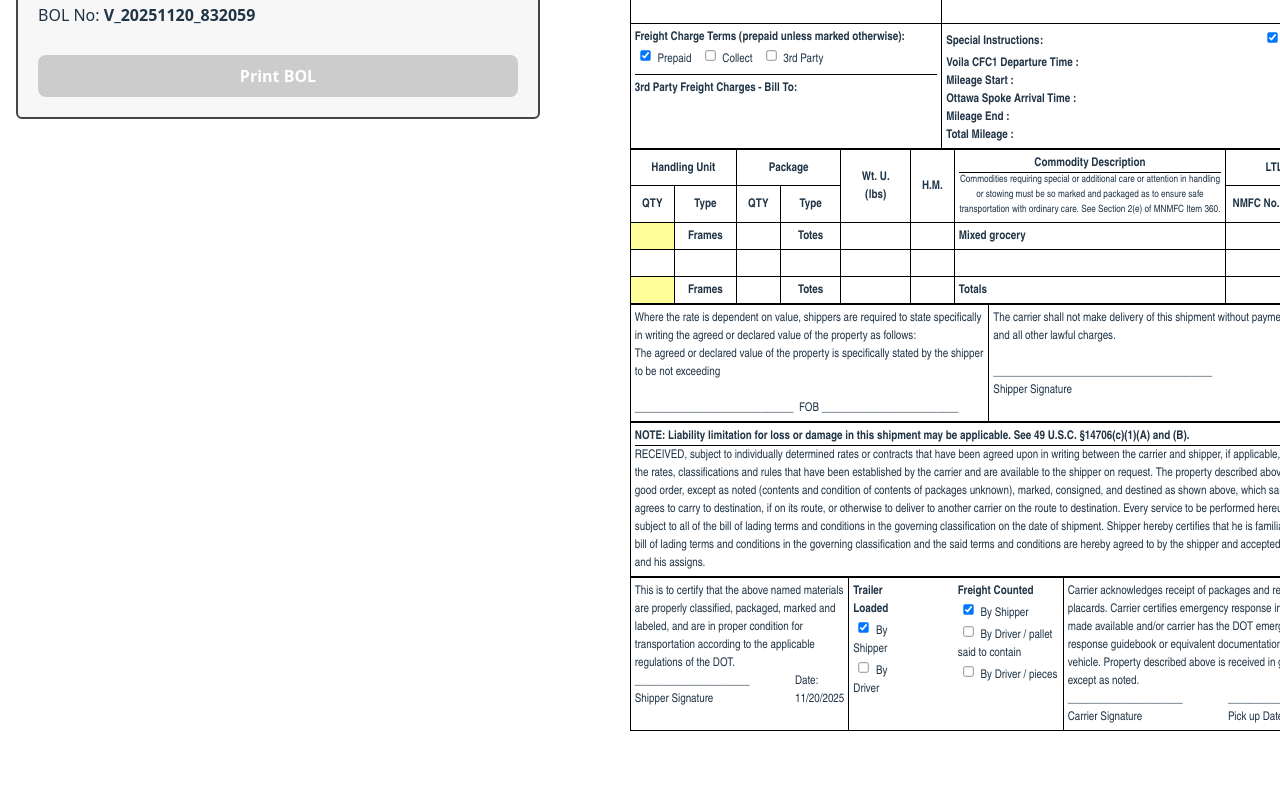
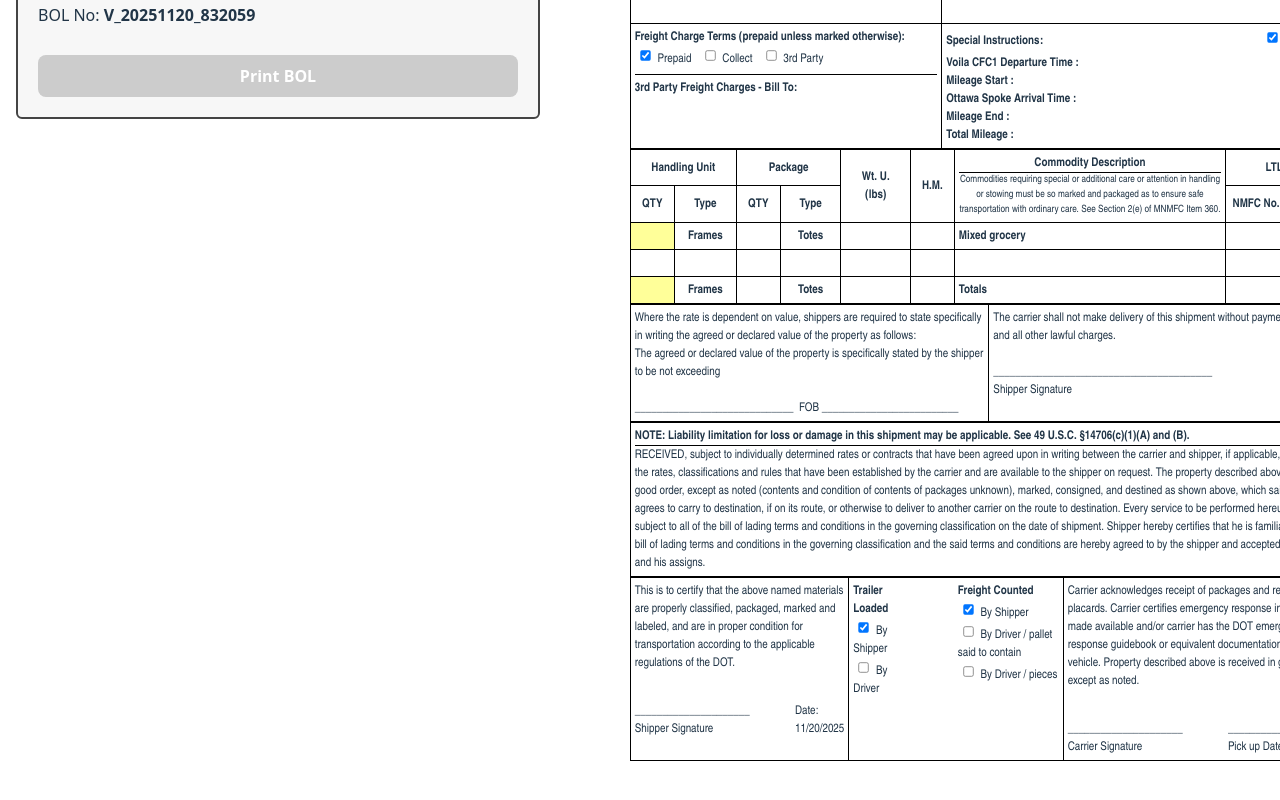
Before and after one commit to ajaisangha/BOL-Generator, a React (Vite) app in the folder bol-app/: page / in a window 1280 px wide. Shown: the part 550-1350 px from the top of the page. Built offline with nearby package versions, Linux system fonts and the light colour scheme.

Commit message:
BOL print fix 1

```diff
--- a/bol-app/src/App.css
+++ b/bol-app/src/App.css
@@ -204,27 +204,27 @@
     page-break-after: avoid !important;
     overflow: hidden !important;
   }
-
 /* =====================================================
-   BOL — FORCE FIT TO ONE A4 PAGE (Excel-style)
+   BOL — PERFECT 1-PAGE FIT (Excel-style full width)
 ===================================================== */
 .print-bol {
   position: absolute !important;
   top: 0 !important;
   left: 0 !important;
 
+  /* FULL A4 EXACT CANVAS */
   width: 210mm !important;
-  height: auto !important;
+  height: 297mm !important;
 
-  /* ↓↓↓ Reduce padding so content fits vertically */
-  padding: 6mm 8mm !important;
+  /* Balanced padding that matches your PDF */
+  padding: 10mm 12mm !important;
 
   border: none !important;
   box-sizing: border-box !important;
 
-  /* ↓↓↓ Adjusted scale (fits perfectly in your screenshot) */
+  /* ⭐ FINAL FIX → scaling increased from 0.84 to 0.97 */
   transform-origin: top left !important;
-  transform: scale(0.84) !important;
+  transform: scale(0.97) !important;
 
   overflow: hidden !important;
 
--- a/bol-app/src/components/BOLLayout.jsx
+++ b/bol-app/src/components/BOLLayout.jsx
@@ -27,8 +27,13 @@ export default function BOLLayout({ mode, trailerNumber, sealNumber, qty, bolNum
   return (
     <div
       className="bol-page page"
-      style={{ fontFamily: '"Arial Narrow", Arial, sans-serif' }}
+      style={{
+        fontFamily: '"Arial Narrow", Arial, sans-serif',
+        width: "190mm",
+        margin: "0 auto",
+      }}
     >
+
       {/* ========== HEADER / ADDRESS BLOCK ========== */}
       <table
         className="bol-table"
@@ -327,6 +332,7 @@ export default function BOLLayout({ mode, trailerNumber, sealNumber, qty, bolNum
               classified, packaged, marked and labeled, and are in proper
               condition for transportation according to the applicable
               regulations of the DOT.<br/>
+              <div style={{ height: "30px" }}></div>
               <div style={{ display: "flex", gap: "12mm" }}>
                 <div>
                   _____________________
@@ -379,6 +385,7 @@ export default function BOLLayout({ mode, trailerNumber, sealNumber, qty, bolNum
               available and/or carrier has the DOT emergency response guidebook
               or equivalent documentation in the vehicle. Property described
               above is received in good order, except as noted.
+              <div style={{ height: "30px" }}></div>
               <div style={{ display: "flex", gap: "12mm" }}>
                 <div>
                   _____________________
```
